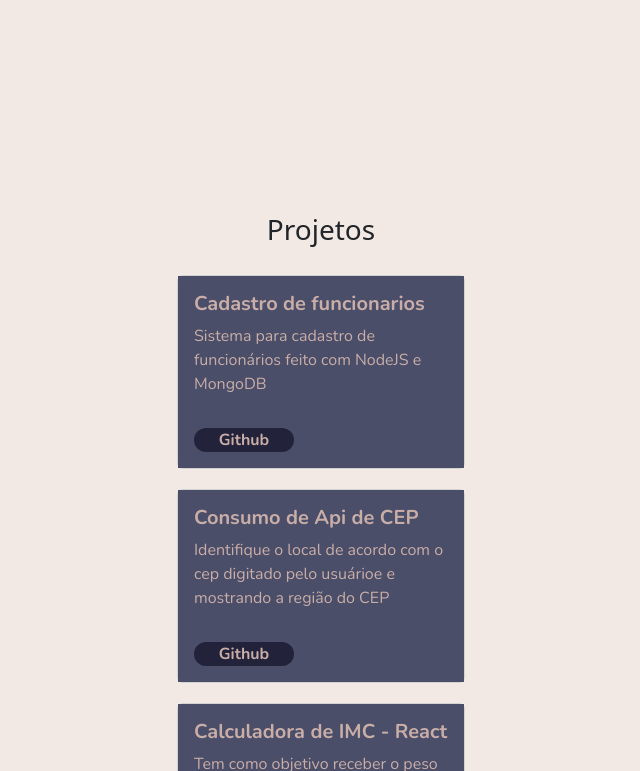
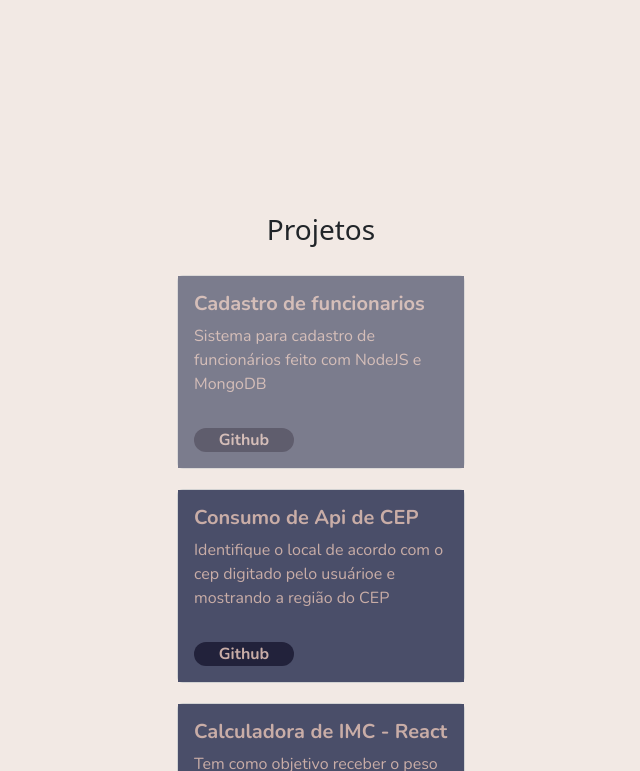
Before and after one commit to isaquefreitasdev/portfolioW, a plain HTML site: page index.html in a window 1280 px wide. In both pictures the pointer is over the element 640 px from the left and 1014 px from the top of the page. Shown: the part 643-1414 px from the top of the page, without its empty margins (319-959 px from the left). Drawn offline with nearby package versions, Linux system fonts and the light colour scheme.

Commit message:
adicionado uma margem no tecnologias -

```diff
--- a/style.css
+++ b/style.css
@@ -154,5 +154,9 @@ a:hover{
     font-family: "Nunito", sans-serif;
     font-optical-sizing: auto;
     font-weight: bold;
+    margin-top: 10px;
 
 }
+.card:hover{
+    opacity: 0.7;
+}
```
